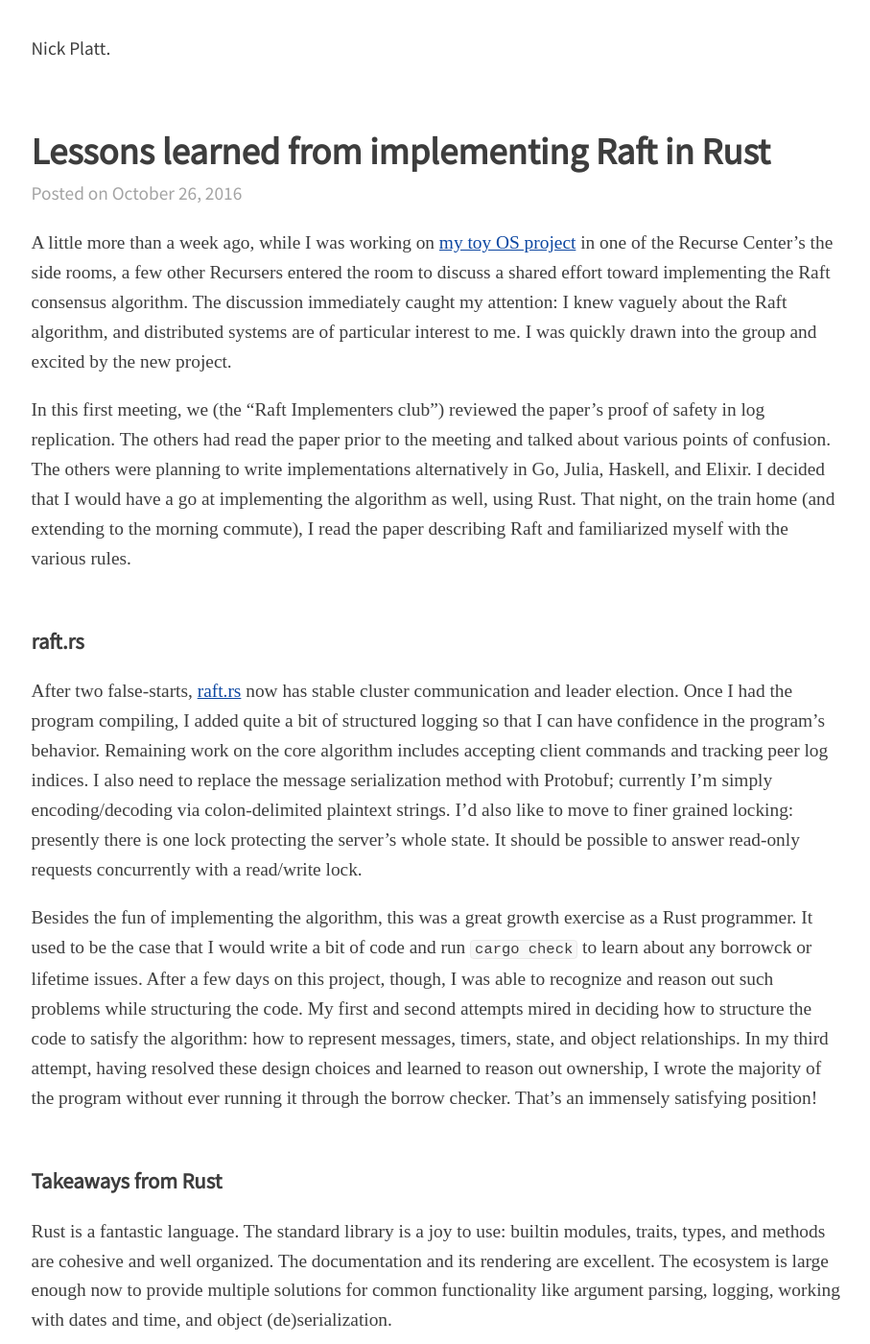
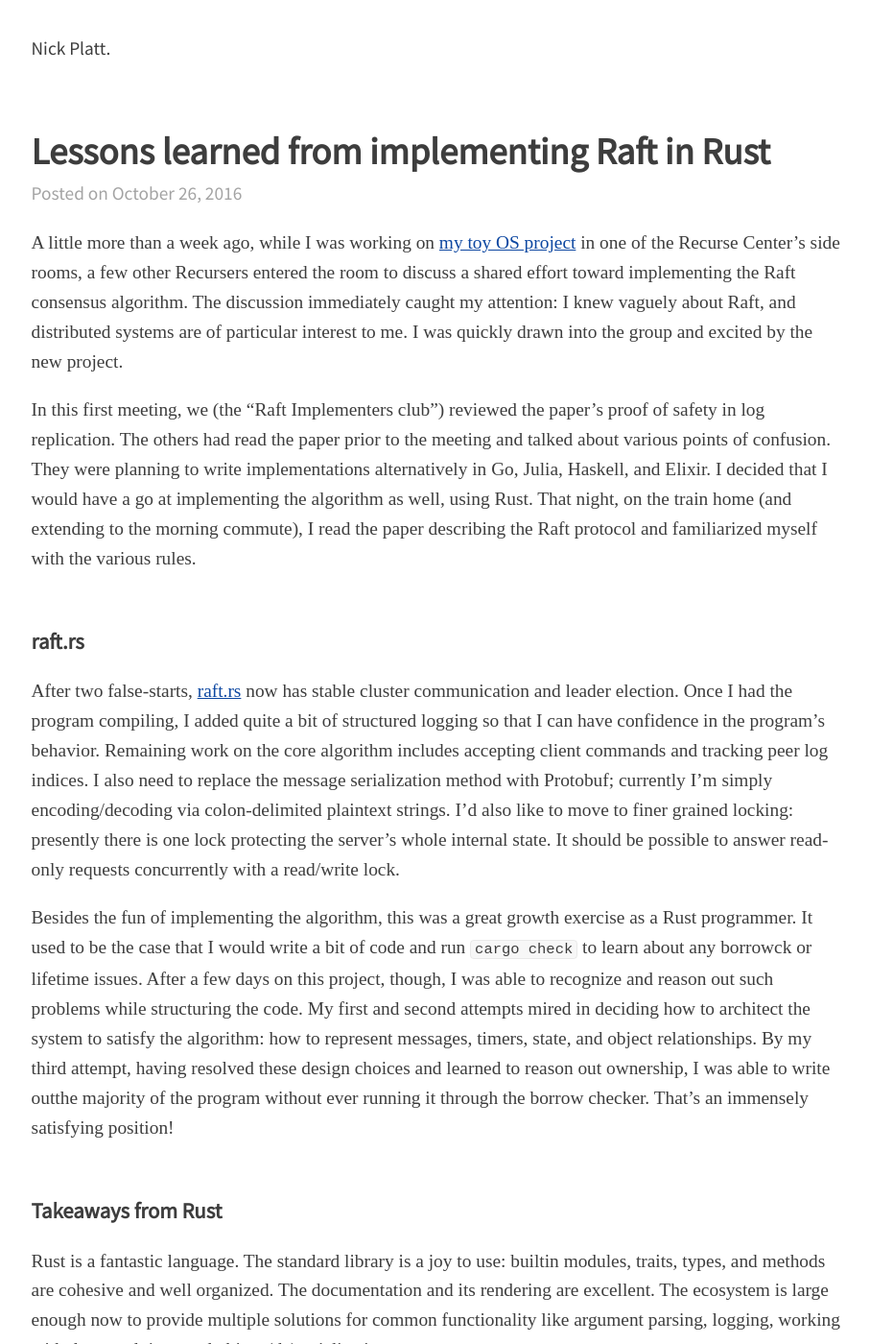
Before and after one commit to caipre/caipre.github.io, a Jekyll site: the page built from _posts/2016-10-26-lessons-learned-from-implementing-raft-in-rust.markdown, in a window 1280 px wide and 1400 px high. Shown: the whole window at 96% size, without its empty margins (185-1092 px from the left). Built offline with Jekyll 4.4.1, drawn with Linux system fonts in a browser that asks for light colours; some web fonts are replaced; comment, search, counter and statistics services are not loaded; some of the changed text lies outside the part shown.

Commit message:
minor revisions

```diff
--- a/_posts/2016-10-26-lessons-learned-from-implementing-raft-in-rust.markdown
+++ b/_posts/2016-10-26-lessons-learned-from-implementing-raft-in-rust.markdown
@@ -4,19 +4,20 @@ date: "2016-10-26 10:47:59 -0400"
 ---
 
 A little more than a week ago, while I was working on [my toy OS project][mezzo]
-in one of the Recurse Center's the side rooms, a few other Recursers entered the
+in one of the Recurse Center's side rooms, a few other Recursers entered the
 room to discuss a shared effort toward implementing the Raft consensus
 algorithm. The discussion immediately caught my attention: I knew vaguely about
-the Raft algorithm, and distributed systems are of particular interest to me. I
-was quickly drawn into the group and excited by the new project.
+Raft, and distributed systems are of particular interest to me. I was quickly
+drawn into the group and excited by the new project.
 
 In this first meeting, we (the "Raft Implementers club") reviewed the paper's
 proof of safety in log replication. The others had read the paper prior to the
-meeting and talked about various points of confusion. The others were planning
-to write implementations alternatively in Go, Julia, Haskell, and Elixir. I
-decided that I would have a go at implementing the algorithm as well, using
-Rust. That night, on the train home (and extending to the morning commute), I
-read the paper describing Raft and familiarized myself with the various rules.
+meeting and talked about various points of confusion. They were planning to
+write implementations alternatively in Go, Julia, Haskell, and Elixir. I decided
+that I would have a go at implementing the algorithm as well, using Rust. That
+night, on the train home (and extending to the morning commute), I read the
+paper describing the Raft protocol and familiarized myself with the various
+rules.
 
 ### raft.rs
 
@@ -27,19 +28,19 @@ Remaining work on the core algorithm includes accepting client commands and
 tracking peer log indices. I also need to replace the message serialization
 method with Protobuf; currently I'm simply encoding/decoding via colon-delimited
 plaintext strings. I'd also like to move to finer grained locking: presently
-there is one lock protecting the server's whole state. It should be possible to
-answer read-only requests concurrently with a read/write lock.
+there is one lock protecting the server's whole internal state. It should be
+possible to answer read-only requests concurrently with a read/write lock.
 
 Besides the fun of implementing the algorithm, this was a great growth exercise
 as a Rust programmer. It used to be the case that I would write a bit of code
 and run `cargo check` to learn about any borrowck or lifetime issues. After a
 few days on this project, though, I was able to recognize and reason out such
 problems while structuring the code. My first and second attempts mired in
-deciding how to structure the code to satisfy the algorithm: how to represent
-messages, timers, state, and object relationships. In my third attempt, having
-resolved these design choices and learned to reason out ownership, I wrote the
-majority of the program without ever running it through the borrow checker.
-That's an immensely satisfying position!
+deciding how to architect the system to satisfy the algorithm: how to represent
+messages, timers, state, and object relationships. By my third attempt, having
+resolved these design choices and learned to reason out ownership, I was able to
+write outthe majority of the program without ever running it through the borrow
+checker. That's an immensely satisfying position!
 
 ### Takeaways from Rust
 
@@ -75,7 +75,7 @@ Here are a few things I've learned so far by working on this project:
   possible to use `match` patterns on such a type due to monomophization. In
   fact, the more general problem of using `enum` variants as types is a
   long-standing feature request and is properly called [refinement
-  types][refinementtype]. For now I'm using separate `enum`s for each of the
+  types][refinementtype]. For now, I'm using separate `enum`s for each of the
   message [type][xtype], [part][xpart], and [data][msgdata]. The latter `enum`
   wraps the `structs` themselves so that I can use pattern matching to
   destructure the message and access the data.
```
Also changed, not shown: other parts of _posts/2016-10-26-lessons-learned-from-implementing-raft-in-rust.markdown (+4 -5 lines).
